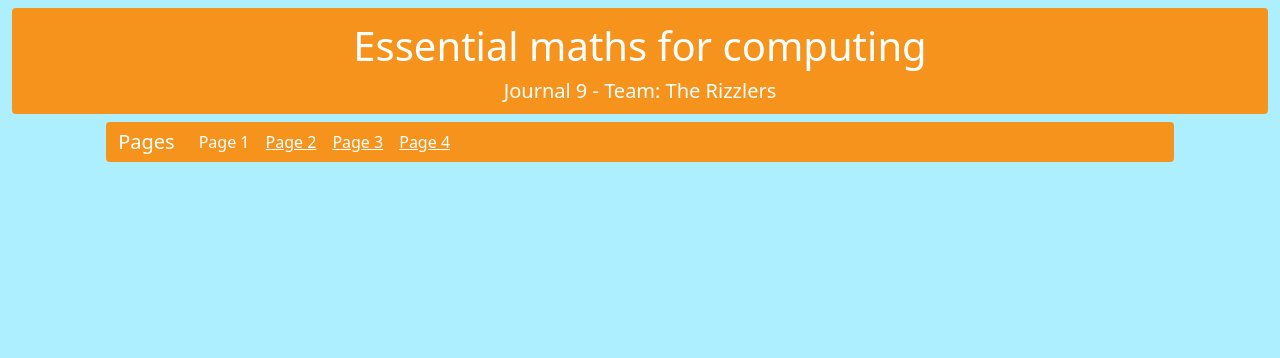
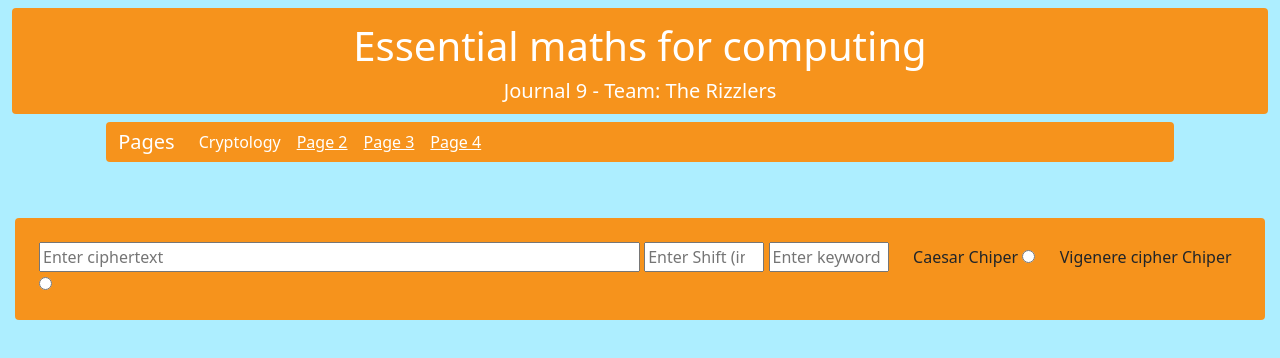
Before and after one commit to KarolisBz/Maths_J9_Project, a plain HTML site: page index.html in a window 1280 px wide. Drawn offline with nearby package versions, Linux system fonts and the light colour scheme.

Commit message:
css + html cryptology 50% done

```diff
--- a/index.html
+++ b/index.html
@@ -4,7 +4,7 @@
 <head>
   <meta charset="utf-8">
   <meta name="viewport" content="width=device-width, initial-scale=1">
-  <title>Home Page</title>
+  <title>Cryptology</title>
   <link href="https://cdn.jsdelivr.net/npm/bootstrap@5.3.0-alpha1/dist/css/bootstrap.min.css" rel="stylesheet" integrity="sha384-GLhlTQ8iRABdZLl6O3oVMWSktQOp6b7In1Zl3/Jr59b6EGGoI1aFkw7cmDA6j6gD" crossorigin="anonymous">
   <link href="./style.css" rel="stylesheet" type="text/css" />
 </head>
@@ -24,7 +24,7 @@
       </button>
       <div class="collapse navbar-collapse" id="navbarNavAltMarkup">
         <div class="navbar-nav">
-        <a class="nav-link text-white" aria-current="page" href="page1.html">Page 1</a>
+        <a class="nav-link text-white" aria-current="page" href="page1.html">Cryptology</a>
         <a class="nav-link text-white text-decoration-underline" href="page2.html">Page 2</a>
         <a class="nav-link text-white text-decoration-underline" href="page3.html">Page 3</a>
         <a class="nav-link text-white text-decoration-underline" href="page4.html">Page 4</a>
@@ -32,8 +32,21 @@
       </div>
       </div>
     </nav>
+  </div> <!-- End of container -->
 
-  </div> <!-- End of container -->
+  <!-- Chiper box's -->
+  <div class="bg-Orange p-4 mt-5 container-xl" style="min-width: 1250px;">
+      <input placeholder="Enter ciphertext" type="text" class="size50">
+      <input placeholder="Enter Shift (int)" type="number" style="width: 10%;">
+      <input placeholder="Enter keyword" type="text" style="width: 10%;">
+
+      &emsp;
+      <label for="caesar">Caesar Chiper</label>
+      <input name="type" id="caesar" type="radio">
+      &emsp;
+      <label for="vigenere">Vigenere cipher Chiper</label>
+      <input name="type" id="vigenere" type="radio">
+  </div>
 
   <script src="https://cdn.jsdelivr.net/npm/bootstrap@5.3.0-alpha1/dist/js/bootstrap.bundle.min.js" integrity="sha384-w76AqPfDkMBDXo30jS1Sgez6pr3x5MlQ1ZAGC+nuZB+EYdgRZgiwxhTBTkF7CXvN" crossorigin="anonymous"></script>
   <script src="./script.js"></script>
```
